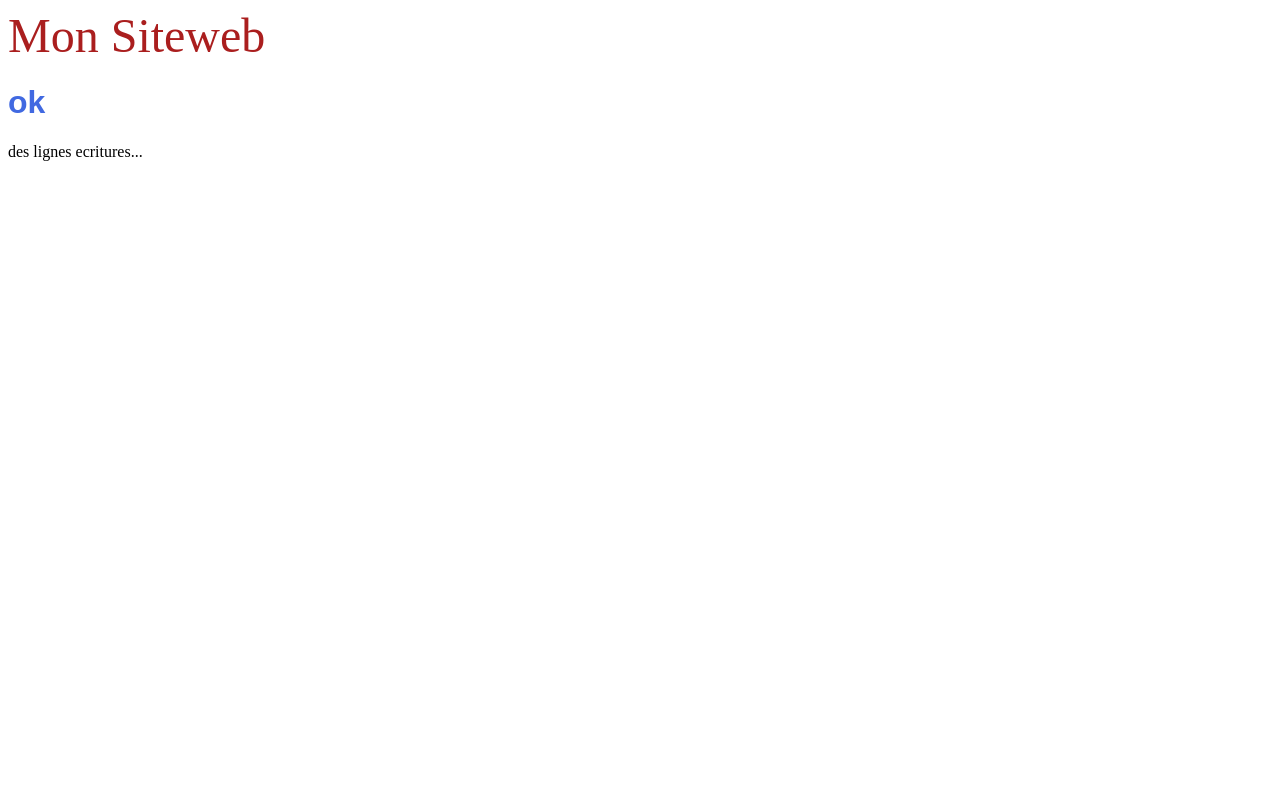
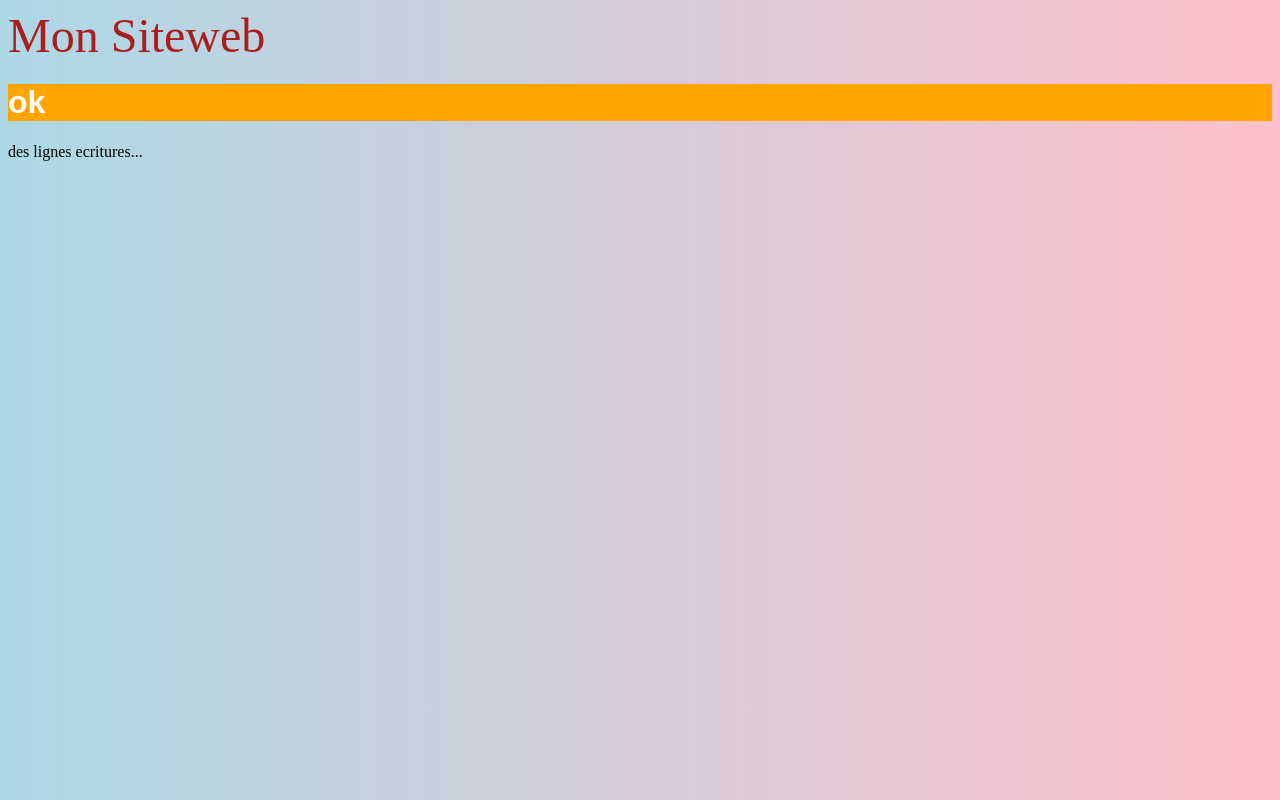
Before and after one commit to Aya4658/tpweb-annee2, a plain HTML site: page index.html in a window 1280 px wide. Drawn offline with Linux system fonts and the light colour scheme.

Commit message:
changement

```diff
--- a/index.css
+++ b/index.css
@@ -7,6 +7,10 @@
 
   h1 {
     font-family: 'cursive', sans-serif;
-    color: royalblue;
+    background-color: orange;
+    color: white;
     font-size: 2rem;
   }
+  body {
+    background: linear-gradient(to right, lightblue, pink);
+}
```
